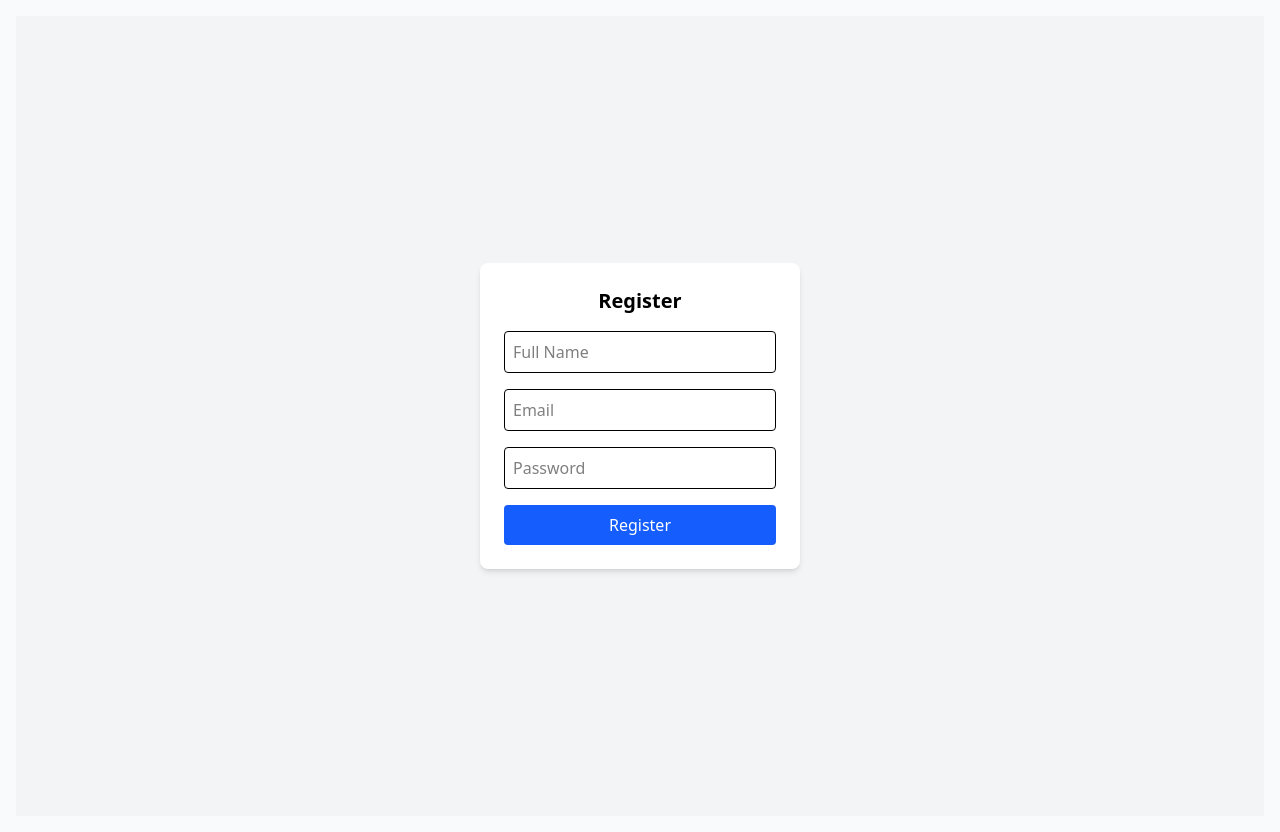
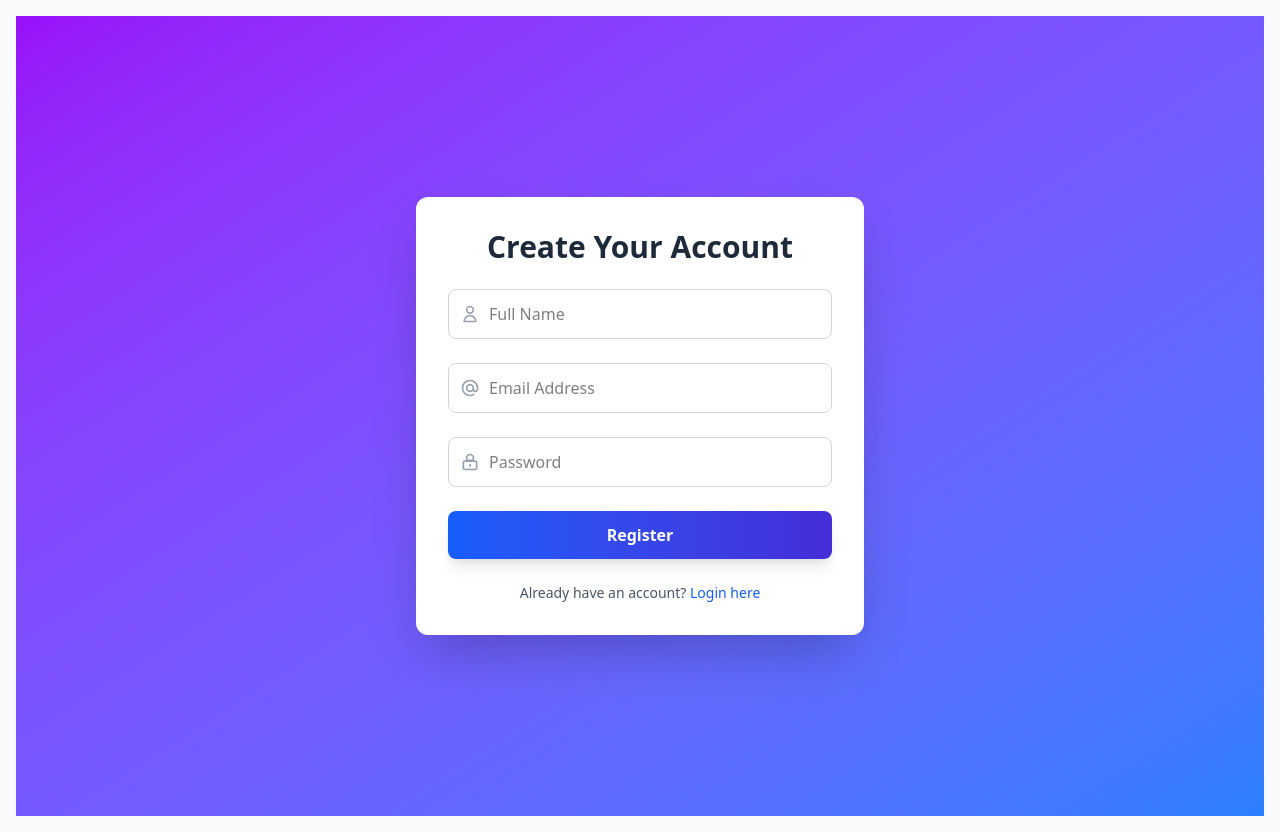
Before and after one commit to pavan94925/nextjs-booking-app, a Next.js app: page /register in a window 1280 px wide. Built offline with nearby package versions, Linux system fonts and the light colour scheme; no server answers.

Commit message:
modifications files

```diff
--- a/src/app/login/page.tsx
+++ b/src/app/login/page.tsx
@@ -1,16 +1,16 @@
-'use client';
+'use client'
 
-import { useState } from "react";
-import { loginUser } from "@/actions/authActions"; // Assuming this path is correct for the user's project
-import { useRouter } from "next/navigation";
+import { useState } from 'react'
+import { loginUser } from '@/actions/authActions' // Assuming this path is correct for the user's project
+import { useRouter } from 'next/navigation'
 
 export default function LoginPage() {
   // State variables to manage email, password, and messages
-  const [email, setEmail] = useState("");
-  const [password, setPassword] = useState("");
-  const [msg, setMsg] = useState("");
+  const [email, setEmail] = useState('')
+  const [password, setPassword] = useState('')
+  const [msg, setMsg] = useState('')
   // Initialize Next.js router for navigation
-  const router = useRouter();
+  const router = useRouter()
 
   /**
    * Handles the login form submission.
@@ -19,33 +19,53 @@ export default function LoginPage() {
    * @param {React.FormEvent} e - The form event object.
    */
   const handleLogin = async (e: React.FormEvent) => {
-    e.preventDefault(); // Prevent default form submission behavior
+    e.preventDefault() // Prevent default form submission behavior
 
     // Call the loginUser action with email and password
-    const res = await loginUser({ email, password });
+    const res = await loginUser({ email, password })
 
     if (res.success) {
       // If login is successful, save user data to localStorage
-      localStorage.setItem("user", JSON.stringify(res.user));
+      localStorage.setItem('user', JSON.stringify(res.user))
 
       // Set success message and redirect to the dashboard
-      setMsg("Login successful!");
-      router.push("/dashboard");
+      setMsg('Login successful!')
+      router.push('/dashboard')
     } else {
       // If login fails, set an error message
-      setMsg("❌ " + res.message);
+      setMsg(' ' + res.message)
     }
-  };
+  }
 
   return (
-    <div className="min-h-screen flex items-center justify-center bg-gradient-to-br from-purple-700 via-indigo-700 to-blue-700 p-4 font-inter">
+    <div className="h-screen flex font-inter">
+      {/* Left 50% section */}
+      <div className="w-1/2 bg-gradient-to-br from-purple-700 via-indigo-700 to-blue-700 flex items-center justify-center p-8">
+        <div className="text-white text-center space-y-4">
+          <img
+            // CORRECTED PATH: Reference from the public folder
+            src="/images/calender_logo1.jpg"
+            alt="Calendly App Logo"
+            className="h-39 w-39 mx-auto mb-6 object-contain" // Tailwind classes for sizing, centering, and spacing
+          />
+          <h1 className="text-6xl font-extrabold leading-tight drop-shadow-lg">
+            Calendly App
+          </h1>
+          <p className="text-xl opacity-90">
+            booking slots & scheduling solution.
+          </p>
+        </div>
+      </div>
+
+      {/* Right 50% section with the login form */}
+      <div className="w-1/2 flex items-center justify-center bg-gray-50 p-8">
         <div className="max-w-md w-full bg-white rounded-2xl shadow-2xl p-8 space-y-8 transform transition-all duration-500 hover:scale-105">
-        <h2 className="text-5xl font-extrabold text-center text-gray-900 drop-shadow-md tracking-tight">
-          Calendly app!
+          <h2 className="text-4xl font-extrabold text-center text-gray-900 drop-shadow-md tracking-tight">
+            Sign In
           </h2>
 
           <p className="text-center text-gray-600 text-lg">
-          Sign in to your account
+            Access your account
           </p>
           <form onSubmit={handleLogin} className="space-y-6">
             {/* Email input field */}
@@ -99,7 +119,7 @@ export default function LoginPage() {
               Forgot your password?{' '}
               <a
                 href="/forgot-password"
-              className="text-blue-600  font-medium underline transition duration-200"
+                className="text-blue-600 font-medium underline transition duration-200"
               >
                 Reset here
               </a>
@@ -110,7 +130,7 @@ export default function LoginPage() {
               Don't have an account?{' '}
               <a
                 href="/register"
-              className="text-blue-600  font-medium underline transition duration-200"
+                className="text-blue-600 font-medium underline transition duration-200"
               >
                 Create Account
               </a>
@@ -129,5 +149,6 @@ export default function LoginPage() {
           </form>
         </div>
       </div>
+    </div>
   )
 }
--- a/src/app/register/page.tsx
+++ b/src/app/register/page.tsx
@@ -1,57 +1,117 @@
 "use client";
 import { useState } from "react";
-import { useRouter } from "next/navigation"; // ✅ import useRouter
+import { useRouter } from "next/navigation";
 import { registerUser } from "@/actions/authActions";
 
 export default function RegisterPage() {
   const [form, setForm] = useState({ full_name: "", email: "", password: "" });
-  const router = useRouter(); // ✅ init router
+  const router = useRouter();
 
   const handleSubmit = async (e: React.FormEvent) => {
     e.preventDefault();
-    const res = await registerUser(form); // ✅ capture response
+    const res = await registerUser(form);
 
     if (res?.success) {
-      router.push("/login"); // ✅ navigate to login
+      router.push("/login");
     } else {
       alert(res?.message || "Registration failed");
     }
   };
 
   return (
-    <div className="min-h-screen flex items-center justify-center bg-gray-100">
+    <div className="min-h-screen flex items-center justify-center bg-gradient-to-br from-purple-600 to-blue-500 p-4">
       <form
         onSubmit={handleSubmit}
-        className="bg-white p-6 rounded-lg shadow-md w-80 space-y-4"
+        className="bg-white p-8 rounded-xl shadow-2xl w-full max-w-md space-y-6 transform hover:scale-105 transition-transform duration-300 ease-in-out"
       >
-        <h2 className="text-xl font-semibold text-center">Register</h2>
+        <h2 className="text-3xl font-extrabold text-center text-gray-800 mb-6">
+          Create Your Account
+        </h2>
+        <div className="relative">
           <input
             type="text"
             placeholder="Full Name"
             value={form.full_name}
             onChange={(e) => setForm({ ...form, full_name: e.target.value })}
-          className="w-full p-2 border rounded"
+            className="w-full p-3 border border-gray-300 rounded-lg focus:ring-2 focus:ring-blue-500 focus:border-transparent transition duration-200 pl-10"
           />
+          <svg
+            xmlns="http://www.w3.org/2000/svg"
+            className="h-5 w-5 absolute left-3 top-1/2 transform -translate-y-1/2 text-gray-400"
+            fill="none"
+            viewBox="0 0 24 24"
+            stroke="currentColor"
+            strokeWidth={2}
+          >
+            <path
+              strokeLinecap="round"
+              strokeLinejoin="round"
+              d="M16 7a4 4 0 11-8 0 4 4 0 018 0zM12 14a7 7 0 00-7 7h14a7 7 0 00-7-7z"
+            />
+          </svg>
+        </div>
+        <div className="relative">
           <input
             type="email"
-          placeholder="Email"
+            placeholder="Email Address"
             value={form.email}
             onChange={(e) => setForm({ ...form, email: e.target.value })}
-          className="w-full p-2 border rounded"
+            className="w-full p-3 border border-gray-300 rounded-lg focus:ring-2 focus:ring-blue-500 focus:border-transparent transition duration-200 pl-10"
           />
+          <svg
+            xmlns="http://www.w3.org/2000/svg"
+            className="h-5 w-5 absolute left-3 top-1/2 transform -translate-y-1/2 text-gray-400"
+            fill="none"
+            viewBox="0 0 24 24"
+            stroke="currentColor"
+            strokeWidth={2}
+          >
+            <path
+              strokeLinecap="round"
+              strokeLinejoin="round"
+              d="M16 12a4 4 0 10-8 0 4 4 0 008 0zm0 0v1.5a2.5 2.5 0 005 0V12a9 9 0 10-9 9m4.5-1.206a8.959 8.959 0 01-4.5 1.207"
+            />
+          </svg>
+        </div>
+        <div className="relative">
           <input
             type="password"
             placeholder="Password"
             value={form.password}
             onChange={(e) => setForm({ ...form, password: e.target.value })}
-          className="w-full p-2 border rounded"
+            className="w-full p-3 border border-gray-300 rounded-lg focus:ring-2 focus:ring-blue-500 focus:border-transparent transition duration-200 pl-10"
           />
+          <svg
+            xmlns="http://www.w3.org/2000/svg"
+            className="h-5 w-5 absolute left-3 top-1/2 transform -translate-y-1/2 text-gray-400"
+            fill="none"
+            viewBox="0 0 24 24"
+            stroke="currentColor"
+            strokeWidth={2}
+          >
+            <path
+              strokeLinecap="round"
+              strokeLinejoin="round"
+              d="M12 15v2m-6 4h12a2 2 0 002-2v-6a2 2 0 00-2-2H6a2 2 0 00-2 2v6a2 2 0 002 2zm10-10V7a4 4 0 00-8 0v3h8z"
+            />
+          </svg>
+        </div>
         <button
           type="submit"
-          className="bg-blue-600 text-white w-full py-2 rounded"
+          className="w-full bg-gradient-to-r from-blue-600 to-indigo-700 text-white font-bold py-3 rounded-lg hover:from-blue-700 hover:to-indigo-800 transition duration-300 ease-in-out transform hover:-translate-y-1 shadow-lg"
         >
           Register
         </button>
+        <p className="text-center text-gray-600 text-sm">
+          Already have an account?{" "}
+          <button
+            type="button"
+            onClick={() => router.push("/login")}
+            className="text-blue-600 hover:underline font-medium"
+          >
+            Login here
+          </button>
+        </p>
       </form>
     </div>
   );
```
Also changed, not shown: public/images/calender_logo1.jpg (added). Lines whose indentation alone changed are shown as unchanged.
